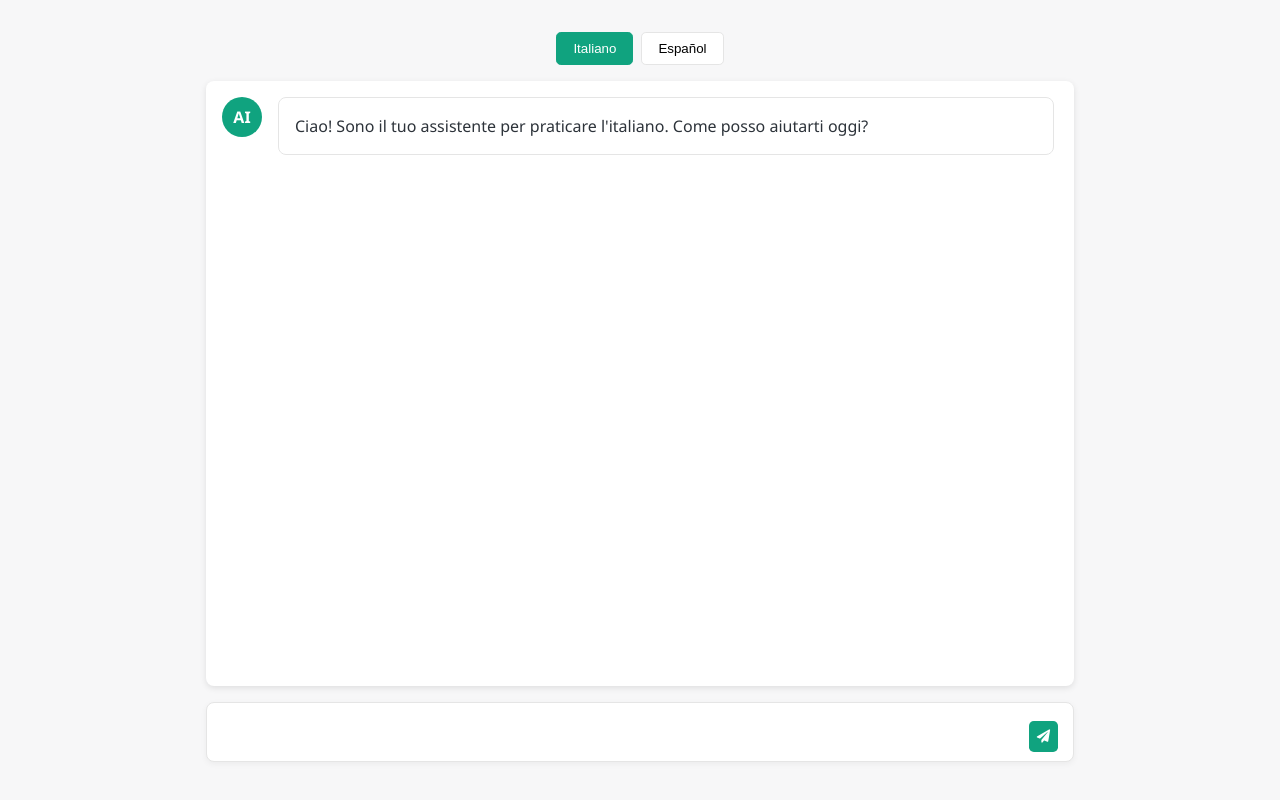
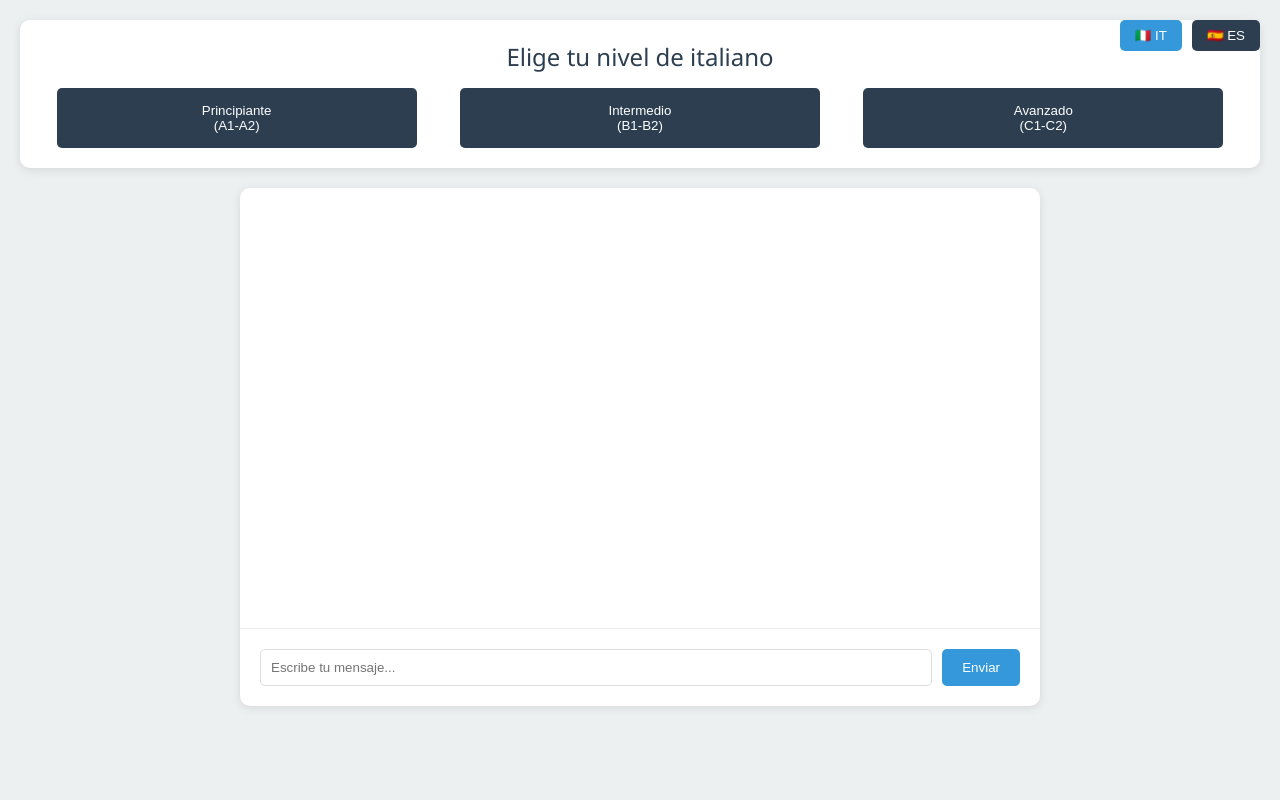
Before and after one commit to emerson50300/windsurf, a plain HTML site: page chat.html in a window 1280 px wide. Drawn offline with Linux system fonts and the light colour scheme.

Commit message:
Rediseñado chat.html: - Añadido selector de nivel con interfaz moderna - Implementado plan de aprendizaje con tarjetas de temas - Mejorada la interfaz de usuario con diseño profesional - Agregado sistema de progreso por tema

```diff
--- a/chat.html
+++ b/chat.html
@@ -1,244 +1,374 @@
 <!DOCTYPE html>
-<html lang="it">
+<html lang="es">
 <head>
     <meta charset="UTF-8">
     <meta name="viewport" content="width=device-width, initial-scale=1.0">
-    <title>Chat Italiano - Pratica la conversazione</title>
-    <link rel="stylesheet" href="https://cdnjs.cloudflare.com/ajax/libs/font-awesome/5.15.4/css/all.min.css">
+    <title>Chat Italiano</title>
+    <link href="https://cdnjs.cloudflare.com/ajax/libs/font-awesome/6.0.0/css/all.min.css" rel="stylesheet">
     <style>
         :root {
-            --primary-color: #10a37f;
-            --secondary-color: #f7f7f8;
-            --text-color: #2d333a;
-            --light-text: #6e7681;
-            --border-color: #e5e5e5;
-            --chat-bg: #ffffff;
-            --user-msg-bg: #f7f7f8;
-            --bot-msg-bg: #ffffff;
-            --hover-color: #0e916f;
-        }
-
-        * {
-            margin: 0;
-            padding: 0;
-            box-sizing: border-box;
+            --primary-color: #2C3E50;
+            --secondary-color: #E74C3C;
+            --accent-color: #3498DB;
+            --background-color: #ECF0F1;
+            --text-color: #2C3E50;
         }
 
         body {
-            font-family: 'Segoe UI', system-ui, -apple-system, sans-serif;
-            line-height: 1.5;
+            font-family: 'Segoe UI', Tahoma, Geneva, Verdana, sans-serif;
+            margin: 0;
+            padding: 20px;
+            background-color: var(--background-color);
             color: var(--text-color);
-            background-color: var(--secondary-color);
         }
 
-        .container {
-            max-width: 900px;
-            margin: 0 auto;
-            padding: 2rem 1rem;
-            height: 100vh;
-            display: flex;
-            flex-direction: column;
+        .level-selector {
+            background: white;
+            padding: 20px;
+            border-radius: 10px;
+            box-shadow: 0 2px 10px rgba(0,0,0,0.1);
+            margin-bottom: 20px;
+            display: none;
         }
 
-        .chat-container {
-            flex-grow: 1;
+        .level-selector.active {
+            display: block;
+        }
+
+        .level-title {
+            font-size: 1.5em;
+            color: var(--primary-color);
+            margin-bottom: 15px;
+            text-align: center;
+        }
+
+        .level-buttons {
+            display: flex;
+            justify-content: space-around;
+            gap: 10px;
+        }
+
+        .level-btn {
+            background: var(--primary-color);
+            color: white;
+            border: none;
+            padding: 15px 25px;
+            border-radius: 5px;
+            cursor: pointer;
+            transition: all 0.3s ease;
+            width: 30%;
+            text-align: center;
+        }
+
+        .level-btn:hover {
+            background: var(--accent-color);
+            transform: translateY(-2px);
+        }
+
+        .learning-plan {
+            background: white;
+            padding: 20px;
+            border-radius: 10px;
+            box-shadow: 0 2px 10px rgba(0,0,0,0.1);
+            margin-bottom: 20px;
+            display: none;
+        }
+
+        .learning-plan.active {
+            display: block;
+        }
+
+        .topic-grid {
+            display: grid;
+            grid-template-columns: repeat(auto-fit, minmax(200px, 1fr));
+            gap: 15px;
+            margin-top: 15px;
+        }
+
+        .topic-card {
+            background: var(--background-color);
+            padding: 15px;
+            border-radius: 5px;
+            cursor: pointer;
+            transition: all 0.3s ease;
+        }
+
+        .topic-card:hover {
+            transform: translateY(-2px);
+            box-shadow: 0 4px 8px rgba(0,0,0,0.1);
+        }
+
+        .topic-icon {
+            font-size: 24px;
+            margin-bottom: 10px;
+            color: var(--accent-color);
+        }
+
+        #chat-container {
+            max-width: 800px;
+            margin: 20px auto;
+            background: white;
+            border-radius: 10px;
+            box-shadow: 0 2px 10px rgba(0,0,0,0.1);
+            overflow: hidden;
+        }
+
+        #chat-messages {
+            height: 400px;
             overflow-y: auto;
-            padding: 1rem;
-            margin-bottom: 1rem;
-            background: var(--chat-bg);
-            border-radius: 0.5rem;
-            box-shadow: 0 2px 6px rgba(0, 0, 0, 0.1);
+            padding: 20px;
         }
 
         .message {
+            margin-bottom: 15px;
             display: flex;
-            margin-bottom: 1.5rem;
-            animation: fadeIn 0.3s ease-in;
+            align-items: flex-start;
         }
 
-        @keyframes fadeIn {
-            from { opacity: 0; transform: translateY(10px); }
-            to { opacity: 1; transform: translateY(0); }
+        .message.user {
+            flex-direction: row-reverse;
+        }
+
+        .message-content {
+            background: var(--background-color);
+            padding: 10px 15px;
+            border-radius: 15px;
+            max-width: 70%;
+            margin: 0 10px;
+        }
+
+        .message.user .message-content {
+            background: var(--accent-color);
+            color: white;
         }
 
         .avatar {
             width: 40px;
             height: 40px;
             border-radius: 50%;
-            margin-right: 1rem;
+            background: var(--primary-color);
             display: flex;
             align-items: center;
             justify-content: center;
-            background: var(--primary-color);
             color: white;
-            font-weight: bold;
         }
 
-        .user-avatar {
-            background: var(--light-text);
+        #input-container {
+            display: flex;
+            padding: 20px;
+            border-top: 1px solid #eee;
         }
 
-        .message-content {
-            flex-grow: 1;
-            padding: 1rem;
-            border-radius: 0.5rem;
-            max-width: calc(100% - 60px);
+        #message-input {
+            flex: 1;
+            padding: 10px;
+            border: 1px solid #ddd;
+            border-radius: 5px;
+            margin-right: 10px;
         }
 
-        .user-message .message-content {
-            background: var(--user-msg-bg);
+        #send-button {
+            background: var(--accent-color);
+            color: white;
+            border: none;
+            padding: 10px 20px;
+            border-radius: 5px;
+            cursor: pointer;
         }
 
-        .bot-message .message-content {
-            background: var(--bot-msg-bg);
-            border: 1px solid var(--border-color);
+        #send-button:hover {
+            background: var(--primary-color);
         }
 
-        .input-container {
-            position: relative;
-            margin-top: auto;
+        .language-toggle {
+            position: fixed;
+            top: 20px;
+            right: 20px;
+            display: flex;
+            gap: 10px;
         }
 
-        .message-input {
-            width: 100%;
-            padding: 1rem 3rem 1rem 1rem;
-            border: 1px solid var(--border-color);
-            border-radius: 0.5rem;
-            font-size: 1rem;
-            resize: none;
-            height: 60px;
-            background: white;
-            box-shadow: 0 2px 6px rgba(0, 0, 0, 0.05);
-        }
-
-        .message-input:focus {
-            outline: none;
-            border-color: var(--primary-color);
-            box-shadow: 0 0 0 2px rgba(16, 163, 127, 0.2);
-        }
-
-        .send-button {
-            position: absolute;
-            right: 1rem;
-            bottom: 1rem;
+        .lang-btn {
             background: var(--primary-color);
             color: white;
             border: none;
-            border-radius: 0.3rem;
-            padding: 0.5rem;
+            padding: 8px 15px;
+            border-radius: 5px;
             cursor: pointer;
-            transition: background-color 0.2s;
         }
 
-        .send-button:hover {
-            background: var(--hover-color);
+        .lang-btn.active {
+            background: var(--accent-color);
         }
 
-        .send-button:disabled {
-            background: var(--light-text);
-            cursor: not-allowed;
+        .progress-bar {
+            height: 5px;
+            background: #eee;
+            margin-top: 10px;
+            border-radius: 5px;
+            overflow: hidden;
         }
 
-        .language-toggle {
-            display: flex;
-            gap: 0.5rem;
-            margin-bottom: 1rem;
-            justify-content: center;
+        .progress {
+            height: 100%;
+            background: var(--accent-color);
+            width: 0%;
+            transition: width 0.3s ease;
         }
 
-        .language-button {
-            padding: 0.5rem 1rem;
-            border: 1px solid var(--border-color);
-            border-radius: 0.3rem;
-            background: white;
-            cursor: pointer;
-            transition: all 0.2s;
+        @media (max-width: 600px) {
+            .level-buttons {
+                flex-direction: column;
             }
-
-        .language-button.active {
-            background: var(--primary-color);
-            color: white;
-            border-color: var(--primary-color);
+            .level-btn {
+                width: 100%;
+                margin-bottom: 10px;
             }
-
-        .typing-indicator {
-            display: flex;
-            gap: 0.3rem;
-            padding: 0.5rem;
-            margin-top: 0.5rem;
-        }
-
-        .dot {
-            width: 8px;
-            height: 8px;
-            background: var(--light-text);
-            border-radius: 50%;
-            animation: bounce 1.4s infinite;
-        }
-
-        .dot:nth-child(2) { animation-delay: 0.2s; }
-        .dot:nth-child(3) { animation-delay: 0.4s; }
-
-        @keyframes bounce {
-            0%, 100% { transform: translateY(0); }
-            50% { transform: translateY(-4px); }
         }
     </style>
 </head>
 <body>
-    <div class="container">
-        <div class="language-toggle">
-            <button class="language-button active" onclick="setLanguage('it')">Italiano</button>
-            <button class="language-button" onclick="setLanguage('es')">Español</button>
+    <div class="level-selector active" id="level-selector">
+        <div class="level-title">Elige tu nivel de italiano</div>
+        <div class="level-buttons">
+            <button class="level-btn" onclick="selectLevel('principiante')">
+                Principiante<br>(A1-A2)
+            </button>
+            <button class="level-btn" onclick="selectLevel('intermedio')">
+                Intermedio<br>(B1-B2)
+            </button>
+            <button class="level-btn" onclick="selectLevel('avanzado')">
+                Avanzado<br>(C1-C2)
+            </button>
+        </div>
     </div>
 
-        <div class="chat-container" id="chatContainer">
-            <div class="message bot-message">
-                <div class="avatar">AI</div>
-                <div class="message-content">
-                    Ciao! Sono il tuo assistente per praticare l'italiano. Come posso aiutarti oggi?
+    <div class="learning-plan" id="learning-plan">
+        <div class="level-title">Plan de Aprendizaje</div>
+        <div class="topic-grid">
+            <div class="topic-card" onclick="selectTopic('vocabulario')">
+                <div class="topic-icon"><i class="fas fa-book"></i></div>
+                <h3>Vocabulario</h3>
+                <p>Palabras y frases por categorías</p>
+            </div>
+            <div class="topic-card" onclick="selectTopic('gramatica')">
+                <div class="topic-icon"><i class="fas fa-pencil-alt"></i></div>
+                <h3>Gramática</h3>
+                <p>Reglas y ejercicios prácticos</p>
+            </div>
+            <div class="topic-card" onclick="selectTopic('expresiones')">
+                <div class="topic-icon"><i class="fas fa-comments"></i></div>
+                <h3>Expresiones</h3>
+                <p>Frases útiles por contexto</p>
+            </div>
+            <div class="topic-card" onclick="selectTopic('pronunciacion')">
+                <div class="topic-icon"><i class="fas fa-microphone"></i></div>
+                <h3>Pronunciación</h3>
+                <p>Práctica con audio</p>
             </div>
         </div>
     </div>
 
-        <div class="input-container">
-            <textarea
-                class="message-input"
-                id="messageInput"
-                placeholder="Scrivi un messaggio..."
-                rows="1"
-                onkeydown="if(event.keyCode == 13 && !event.shiftKey) { event.preventDefault(); sendMessage(); }">
-            </textarea>
-            <button class="send-button" onclick="sendMessage()">
-                <i class="fas fa-paper-plane"></i>
-            </button>
+    <div id="chat-container">
+        <div id="chat-messages"></div>
+        <div id="input-container">
+            <input type="text" id="message-input" placeholder="Escribe tu mensaje...">
+            <button id="send-button">Enviar</button>
         </div>
     </div>
 
+    <div class="language-toggle">
+        <button class="lang-btn active" onclick="setLanguage('it')">🇮🇹 IT</button>
+        <button class="lang-btn" onclick="setLanguage('es')">🇪🇸 ES</button>
+    </div>
+
     <script>
-        let currentLanguage = 'it';
         let userLevel = 'none'; // Nivel del usuario: none, principiante, intermedio, avanzado
         let currentTopic = ''; // Tema actual que se está practicando
+        let userProgress = {
+            vocabulario: 0,
+            gramatica: 0,
+            expresiones: 0,
+            pronunciacion: 0
+        };
+
+        function selectLevel(level) {
+            userLevel = level;
+            document.getElementById('level-selector').classList.remove('active');
+            document.getElementById('learning-plan').classList.add('active');
+
+            // Mensaje de bienvenida según el nivel
+            const welcomeMessages = {
+                principiante: {
+                    it: "Benvenuto al corso di italiano per principianti! Iniziamo con le basi. Scegli un argomento per cominciare.",
+                    es: "¡Bienvenido al curso de italiano para principiantes! Empezaremos con lo básico. Elige un tema para comenzar."
+                },
+                intermedio: {
+                    it: "Benvenuto al livello intermedio! Qui approfondiremo la tua conoscenza dell'italiano. Scegli un argomento.",
+                    es: "¡Bienvenido al nivel intermedio! Aquí profundizaremos tu conocimiento del italiano. Elige un tema."
+                },
+                avanzado: {
+                    it: "Benvenuto al livello avanzato! Perfezioneremo il tuo italiano. Scegli un argomento per iniziare.",
+                    es: "¡Bienvenido al nivel avanzado! Perfeccionaremos tu italiano. Elige un tema para empezar."
+                }
+            };
+
+            addMessage('assistant', welcomeMessages[level][currentLanguage]);
+        }
+
+        function selectTopic(topic) {
+            currentTopic = topic;
+            const topicIntros = {
+                vocabulario: {
+                    it: "Iniziamo con il vocabolario! Scegli una categoria:\n1. Cibo e bevande\n2. Viaggi\n3. Tempo libero",
+                    es: "¡Empecemos con el vocabulario! Elige una categoría:\n1. Comida y bebidas\n2. Viajes\n3. Tiempo libre"
+                },
+                gramatica: {
+                    it: "Studiamo la grammatica! Cosa vuoi ripassare?\n1. Verbi\n2. Articoli\n3. Preposizioni",
+                    es: "¡Estudiemos gramática! ¿Qué quieres repasar?\n1. Verbos\n2. Artículos\n3. Preposiciones"
+                },
+                expresiones: {
+                    it: "Impariamo le espressioni utili! Scegli un contesto:\n1. Al ristorante\n2. In viaggio\n3. Vita quotidiana",
+                    es: "¡Aprendamos expresiones útiles! Elige un contexto:\n1. En el restaurante\n2. De viaje\n3. Vida cotidiana"
+                },
+                pronunciacion: {
+                    it: "Pratichiamo la pronuncia! Scegli:\n1. Vocali\n2. Consonanti\n3. Accenti",
+                    es: "¡Practiquemos la pronunciación! Elige:\n1. Vocales\n2. Consonantes\n3. Acentos"
+                }
+            };
+
+            addMessage('assistant', topicIntros[topic][currentLanguage]);
+        }
+
+        function updateProgress(topic, amount) {
+            userProgress[topic] += amount;
+            if (userProgress[topic] > 100) userProgress[topic] = 100;
+
+            // Actualizar barra de progreso visual si existe
+            const progressBar = document.querySelector(`#${topic}-progress .progress`);
+            if (progressBar) {
+                progressBar.style.width = `${userProgress[topic]}%`;
+            }
+        }
+
+        let currentLanguage = 'es';
         const synth = window.speechSynthesis;
 
         function setLanguage(lang) {
             currentLanguage = lang;
-            document.querySelectorAll('.language-button').forEach(btn => {
+            document.querySelectorAll('.language-toggle .lang-btn').forEach(btn => {
                 btn.classList.toggle('active', btn.innerText.toLowerCase().includes(lang));
             });
-
-            const placeholder = lang === 'it' ? 'Scrivi un messaggio...' : 'Escribe un mensaje...';
-            document.getElementById('messageInput').placeholder = placeholder;
         }
 
-        function addMessage(text, isUser = false) {
-            const chatContainer = document.getElementById('chatContainer');
+        function addMessage(author, text) {
+            const chatContainer = document.getElementById('chat-messages');
             const messageDiv = document.createElement('div');
-            messageDiv.className = `message ${isUser ? 'user-message' : 'bot-message'}`;
+            messageDiv.className = `message ${author === 'assistant' ? 'assistant' : 'user'}`;
 
             const avatar = document.createElement('div');
-            avatar.className = `avatar ${isUser ? 'user-avatar' : ''}`;
-            avatar.innerText = isUser ? 'TU' : 'AI';
+            avatar.className = 'avatar';
+            avatar.innerText = author === 'assistant' ? 'AI' : 'TU';
 
             const content = document.createElement('div');
             content.className = 'message-content';
@@ -249,27 +379,6 @@
             chatContainer.appendChild(messageDiv);
 
             chatContainer.scrollTop = chatContainer.scrollHeight;
-        }
-
-        function addTypingIndicator() {
-            const indicator = document.createElement('div');
-            indicator.className = 'message bot-message typing-indicator';
-            indicator.innerHTML = `
-                <div class="avatar">AI</div>
-                <div class="message-content">
-                    <div class="dots">
-                        <div class="dot"></div>
-                        <div class="dot"></div>
-                        <div class="dot"></div>
-                    </div>
-                </div>
-            `;
-            document.getElementById('chatContainer').appendChild(indicator);
-            return indicator;
-        }
-
-        function removeTypingIndicator(indicator) {
-            indicator.remove();
         }
 
         function speak(text) {
@@ -287,21 +396,18 @@
         }
 
         async function sendMessage() {
-            const input = document.getElementById('messageInput');
+            const input = document.getElementById('message-input');
             const message = input.value.trim();
 
             if (!message) return;
 
-            addMessage(message, true);
+            addMessage('user', message);
             input.value = '';
-
-            const indicator = addTypingIndicator();
 
             // Simular respuesta del bot después de un breve delay
             setTimeout(() => {
-                removeTypingIndicator(indicator);
                 const response = getResponse(message);
-                addMessage(response);
+                addMessage('assistant', response);
                 speak(response);
             }, 1500);
         }
```
Lines whose indentation alone changed are shown as unchanged.
